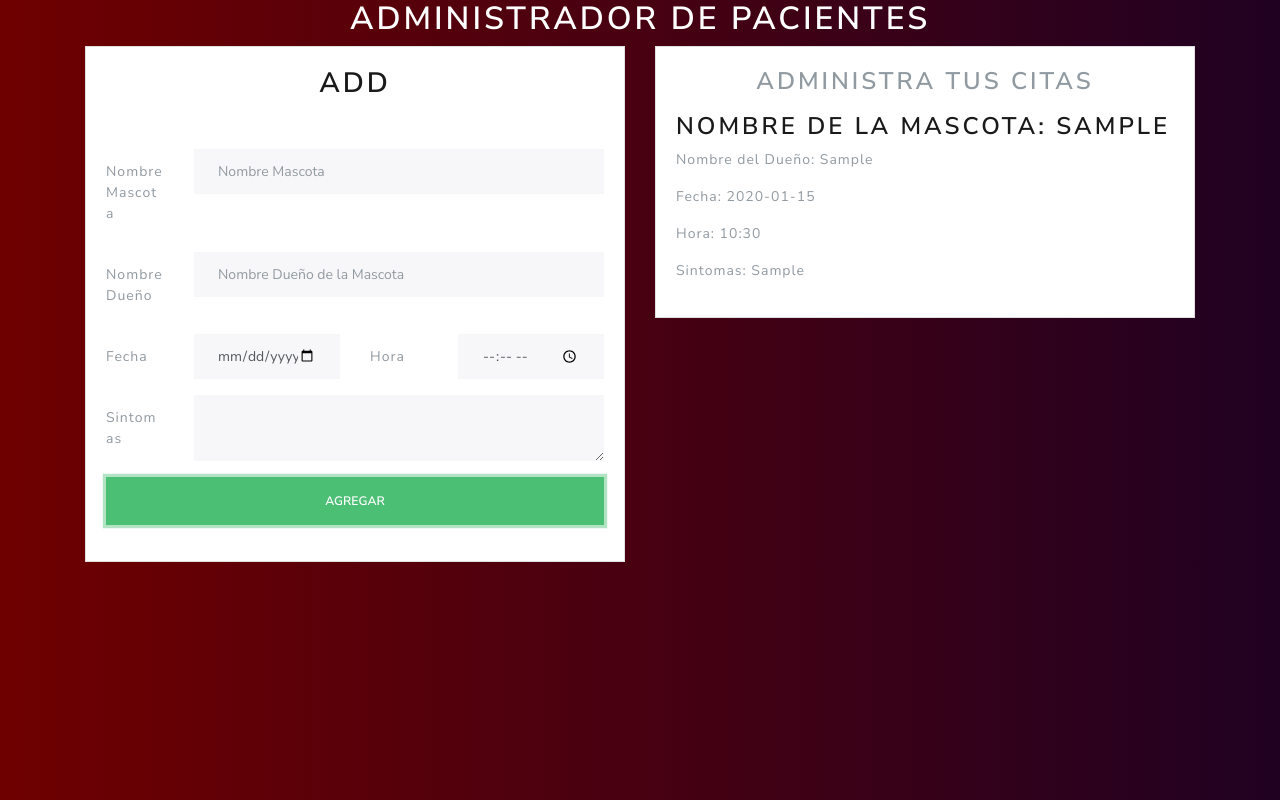
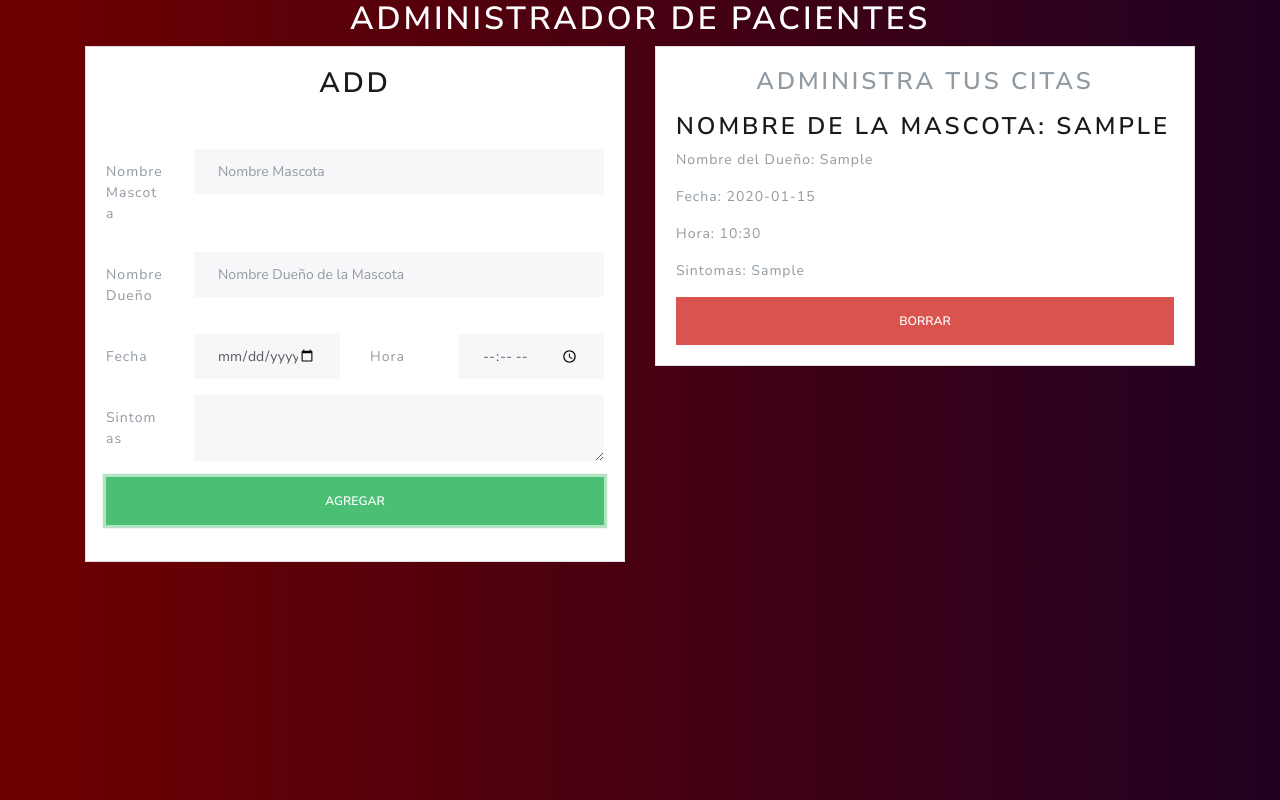
Before and after one commit to CHINOBv/admin-veterinaria, a React (Create React App) app: page / in a window 1280 px wide. Both pictures are taken after typing "Sample", "Sample", "2020-01-15", "10:30", "Sample" into the empty fields and a click on the button "AGREGAR". Built offline with nearby package versions, Linux system fonts and the light colour scheme.

Commit message:
Agregue el componente Del

```diff
--- a/src/App.js
+++ b/src/App.js
@@ -16,7 +16,20 @@ class App extends Component {
     this.setState({
       citas
     })
-    //console.log(citas);
+
+  }
+  DelCita=id=>{
+    //Copy State
+    const citaActual =[...this.state.citas];
+
+    //Del State
+    const citas = citaActual.filter(cita=>cita.id !== id);
+
+
+    //Update State
+    this.setState({
+      citas
+    })
 
   }
   render() {
@@ -32,6 +45,7 @@ class App extends Component {
           <div className="col-md-6">
             <Listcitas
             citas={this.state.citas}
+            DelCita={this.DelCita}
             />
           </div>
         </div>
--- a/src/components/Cita.jsx
+++ b/src/components/Cita.jsx
@@ -2,8 +2,12 @@ import React, { Component } from "react";
 
 class Cita extends Component {
   state = {};
+  DelCita=()=>{
+    //send
+    this.props.DelCita(this.props.info.id);
+  }
   render() {
-    const { id, NMascota, NDue, Fecha, Hora, Sintomas } = this.props.info;
+    const { NMascota, NDue, Fecha, Hora, Sintomas } = this.props.info;
     return (
       <div className="media mt-3">
         <div className="media-body">
@@ -21,6 +25,7 @@ class Cita extends Component {
             <span>Sintomas: </span>{Sintomas}
           </p>
           <p className="card-title"></p>
+          <button className="btn btn-danger btn-block" onClick={this.DelCita}>Borrar</button>
         </div>
       </div>
     );
--- a/src/components/Listcitas.jsx
+++ b/src/components/Listcitas.jsx
@@ -16,6 +16,7 @@ class Listcitas extends Component {
               <Cita
               key={citas}
               info={this.props.citas[citas]}
+              DelCita={this.props.DelCita}
               />
           ))}
         </div>
```
